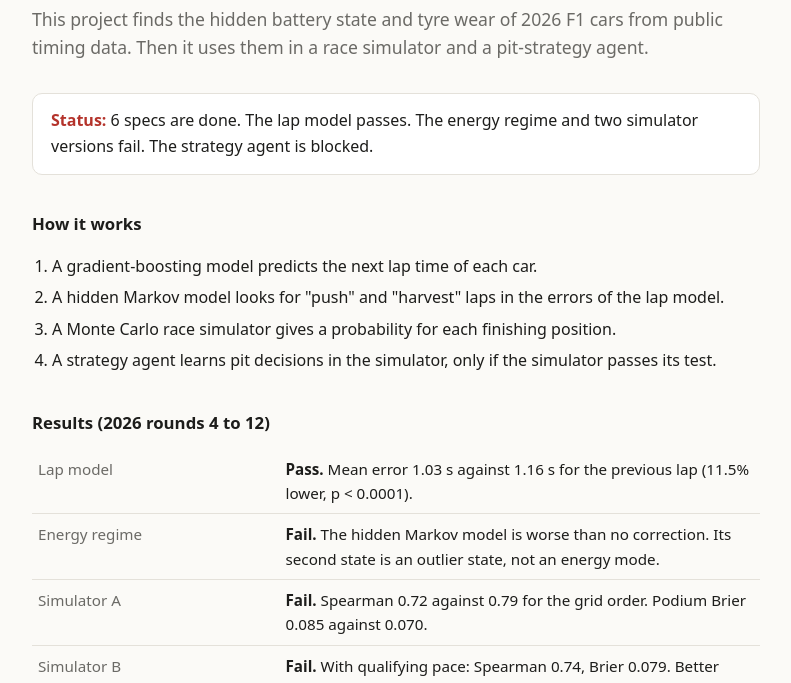
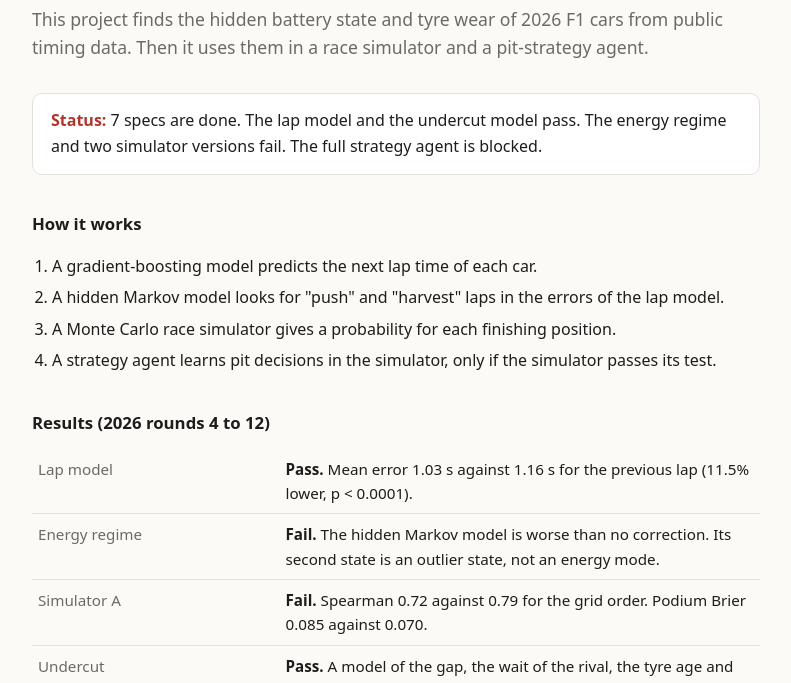
Before and after one commit to shlokkvaishnav/pitwall, a plain HTML site: page site/index.html in a window 1280 px wide. Shown: the part 110-793 px from the top of the page, without its empty margins (244-1035 px from the left). Drawn offline with Linux system fonts and the light colour scheme.

Commit message:
Add spec 07 to README and site; note the wait limit

```diff
--- a/site/index.html
+++ b/site/index.html
@@ -29,7 +29,7 @@
 <main>
   <h1>pitwall</h1>
   <p class="lede">This project finds the hidden battery state and tyre wear of 2026 F1 cars from public timing data. Then it uses them in a race simulator and a pit-strategy agent.</p>
-  <div class="status"><b>Status:</b> 6 specs are done. The lap model passes. The energy regime and two simulator versions fail. The strategy agent is blocked.</div>
+  <div class="status"><b>Status:</b> 7 specs are done. The lap model and the undercut model pass. The energy regime and two simulator versions fail. The full strategy agent is blocked.</div>
   <h2>How it works</h2>
   <ol>
     <li>A gradient-boosting model predicts the next lap time of each car.</li>
@@ -42,6 +42,7 @@
     <tr><th>Lap model</th><td><b>Pass.</b> Mean error 1.03 s against 1.16 s for the previous lap (11.5% lower, p &lt; 0.0001).</td></tr>
     <tr><th>Energy regime</th><td><b>Fail.</b> The hidden Markov model is worse than no correction. Its second state is an outlier state, not an energy mode.</td></tr>
     <tr><th>Simulator A</th><td><b>Fail.</b> Spearman 0.72 against 0.79 for the grid order. Podium Brier 0.085 against 0.070.</td></tr>
+    <tr><th>Undercut</th><td><b>Pass.</b> A model of the gap, the wait of the rival, the tyre age and the race lap predicts if the undercut works. Log loss 0.56 against 0.69 for the base rate on 2026 (29 duels).</td></tr>
     <tr><th>Simulator B</th><td><b>Fail.</b> With qualifying pace: Spearman 0.74, Brier 0.079. Better than A, but worse than the grid.</td></tr>
   </table>
   <h2>Method</h2>
```
Also changed, not shown: 2 other files.
